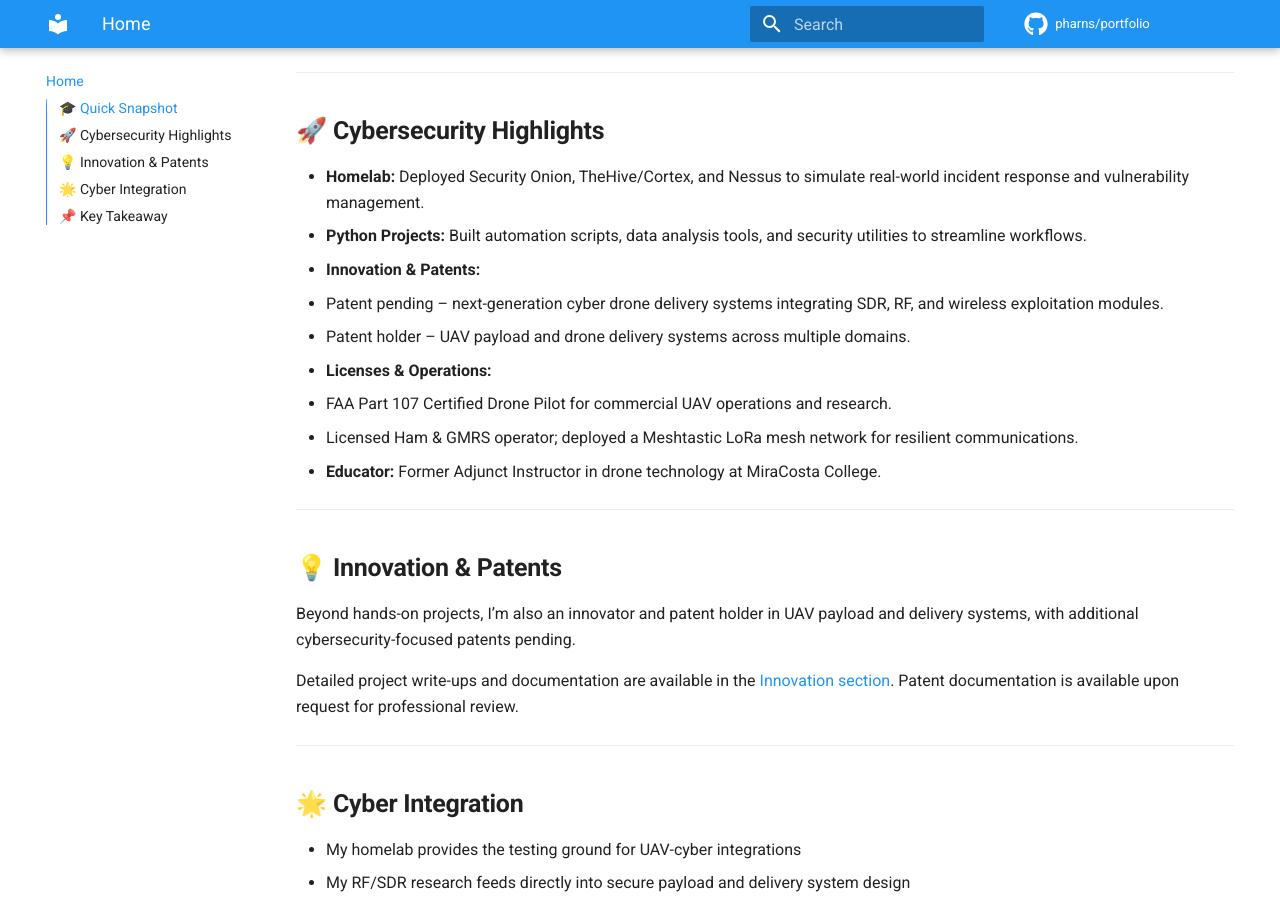
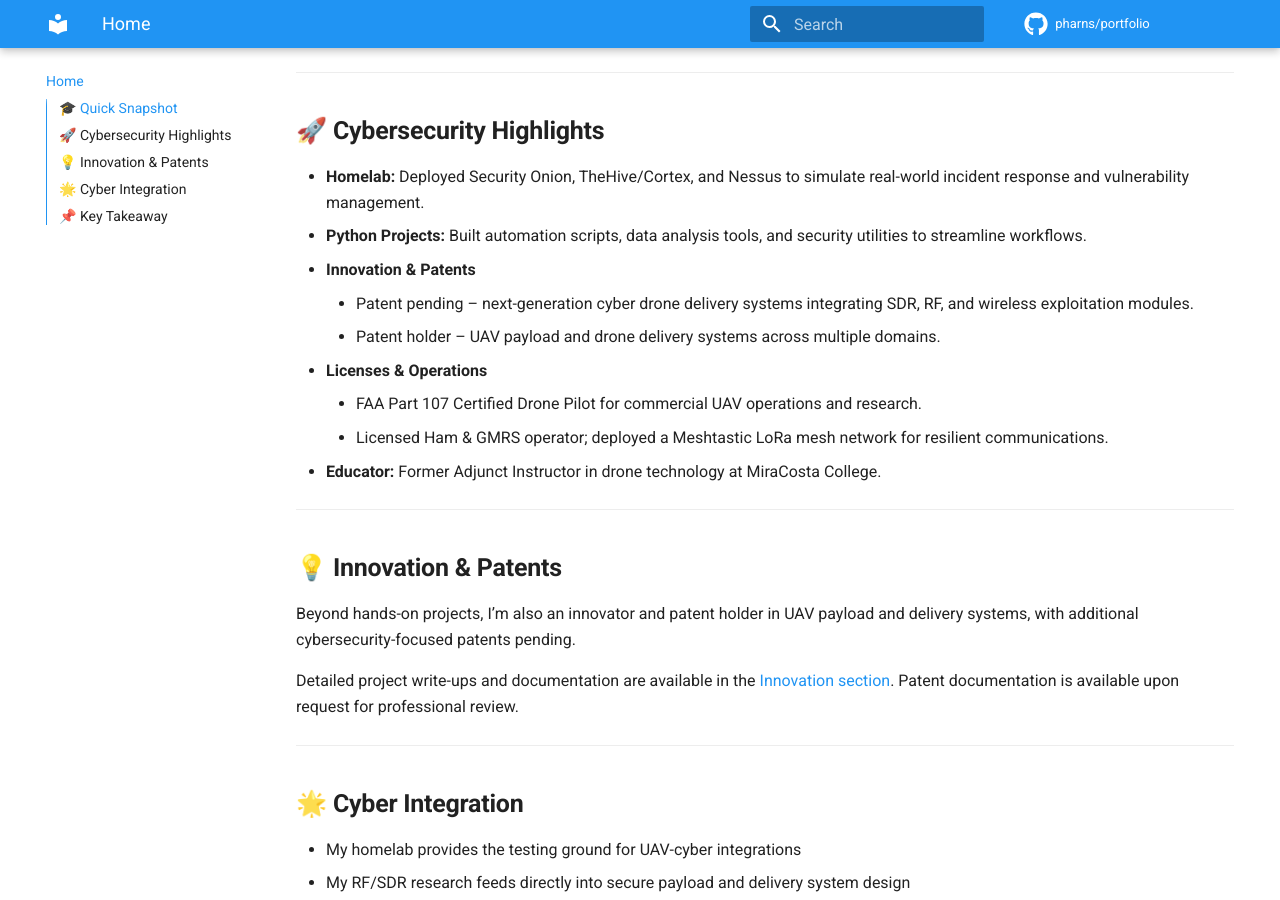
Before and after one commit to Pharns/portfolio, an MkDocs documentation site: the page built from docs/index.md, in a window 1280 px wide and 900 px high, scrolled down 713 px. Built offline with MkDocs 1.6.1 and Material for MkDocs 9.7.7, drawn with Linux system fonts in a browser that asks for light colours; comment, search, counter and statistics services are not loaded.

```diff
--- a/docs/index.md
+++ b/docs/index.md
@@ -22,12 +22,12 @@ Building on this foundation, I’m now expanding into cybersecurity to apply my
 ## **🚀 Cybersecurity Highlights**
 - **Homelab:** Deployed Security Onion, TheHive/Cortex, and Nessus to simulate real-world incident response and vulnerability management.
 - **Python Projects:** Built automation scripts, data analysis tools, and security utilities to streamline workflows.
-- **Innovation & Patents:**
-  - Patent pending – next-generation cyber drone delivery systems integrating SDR, RF, and wireless exploitation modules.
-  - Patent holder – UAV payload and drone delivery systems across multiple domains.
-- **Licenses & Operations:**
-  - FAA Part 107 Certified Drone Pilot for commercial UAV operations and research.
-  - Licensed Ham & GMRS operator; deployed a Meshtastic LoRa mesh network for resilient communications.
+- **Innovation & Patents**
+    - Patent pending – next-generation cyber drone delivery systems integrating SDR, RF, and wireless exploitation modules.
+    - Patent holder – UAV payload and drone delivery systems across multiple domains.
+- **Licenses & Operations**
+    - FAA Part 107 Certified Drone Pilot for commercial UAV operations and research.
+    - Licensed Ham & GMRS operator; deployed a Meshtastic LoRa mesh network for resilient communications.
 - **Educator:** Former Adjunct Instructor in drone technology at MiraCosta College.
 
 ---
```
